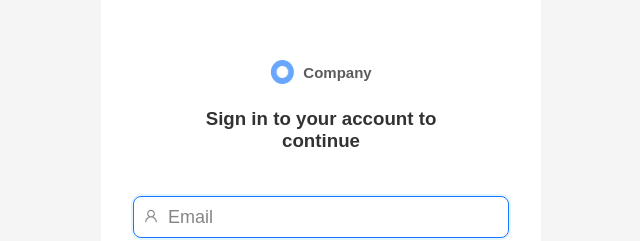
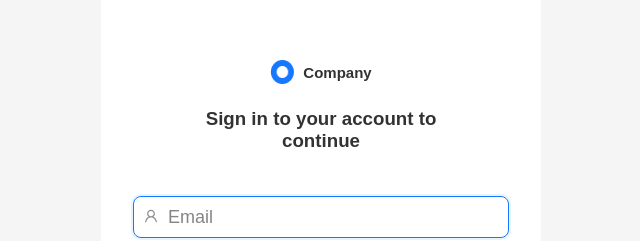
Before and after one commit to AhmedTanryverdi/authorization-, a React app: page / in a window 1280 px wide. Shown: the part 216-457 px from the top of the page, without its empty margins (319-959 px from the left). Built offline with nearby package versions, Linux system fonts and the light colour scheme.

Commit message:
перенес цвет шрифта

```diff
--- a/src/components/form/ui/header/header.scss
+++ b/src/components/form/ui/header/header.scss
@@ -5,7 +5,6 @@
 	align-items: center;
 	row-gap: 4px;
 	color: #000;
-	opacity: 0.8;
 
 	&__subtitle {
 		max-width: 376px;
@@ -13,5 +12,6 @@
 		height: 64px;
 		text-align: center;
 		padding: 0px 50px;
+		opacity: 0.8;
 	}
 }
--- a/src/shared/components/logo/logo.scss
+++ b/src/shared/components/logo/logo.scss
@@ -8,7 +8,6 @@
 	align-items: center;
 	column-gap: 9px;
 	color: #000;
-	opacity: 0.8;
 
 	&__icon {
 		max-width: 24px;
@@ -18,5 +17,6 @@
 
 	&__text {
 		font-size: 15px;
+		opacity: 0.8;
 	}
 }
```
